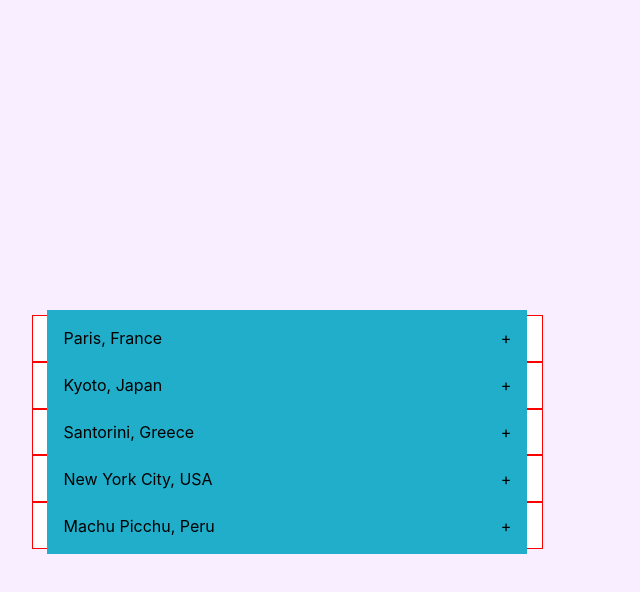
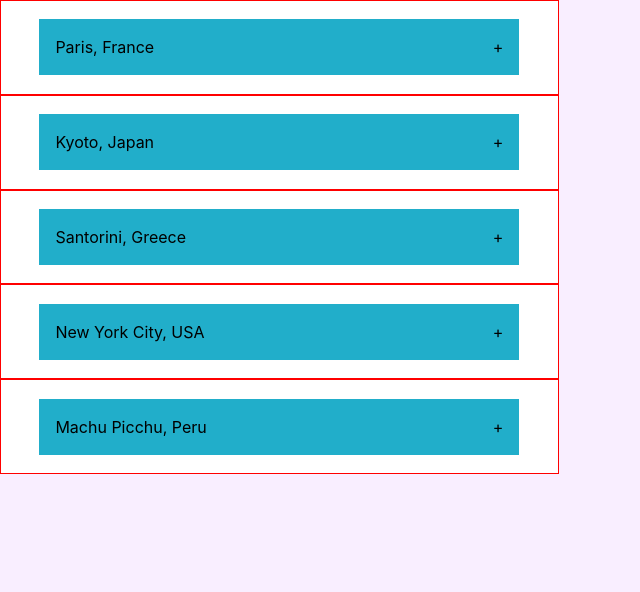
Before and after one commit to daltobello/faq-accordion, a React (Vite) app: page / in a window 1280 px wide. Shown: the top 592 px of the page, without its empty margins (0-640 px from the left). Built offline with nearby package versions, Linux system fonts and the light colour scheme.

Commit message:
Add margin 0 for html

```diff
--- a/src/index.css
+++ b/src/index.css
@@ -2,15 +2,9 @@
   font-family: Inter, system-ui, Avenir, Helvetica, Arial, sans-serif;
   line-height: 1.5;
   font-weight: 400;
-  max-width: 1280px;
   margin: 0 auto;
-  padding: 2rem;
   text-align: center;
   background-color: #f9eeff;
-  /* background-color: #9d0beb; */
-
-  color-scheme: light dark;
-  color: rgba(255, 255, 255, 0.87);
 
   font-synthesis: none;
   text-rendering: optimizeLegibility;
@@ -18,56 +12,16 @@
   -moz-osx-font-smoothing: grayscale;
 }
 
-a {
-  font-weight: 500;
-  color: #646cff;
-  text-decoration: inherit;
+html {
+  margin: 0;
 }
-a:hover {
-  color: #535bf2;
-}
+
 
 body {
   margin: 0;
-  display: flex;
-  place-items: center;
-  min-width: 320px;
+  /* display: flex; */
+  /* justify-content: center; */
+  /* place-items: center; */
   min-height: 100vh;
+  width: 100%;
 }
-
-h1 {
-  font-size: 3.2em;
-  line-height: 1.1;
-}
-
-button {
-  border-radius: 8px;
-  border: 1px solid transparent;
-  padding: 0.6em 1.2em;
-  font-size: 1em;
-  font-weight: 500;
-  font-family: inherit;
-  background-color: #1a1a1a;
-  cursor: pointer;
-  transition: border-color 0.25s;
-}
-button:hover {
-  border-color: #646cff;
-}
-button:focus,
-button:focus-visible {
-  outline: 4px auto -webkit-focus-ring-color;
-}
-
-/* @media (prefers-color-scheme: light) {
-  :root {
-    color: #213547;
-    background-color: #ffffff;
-  }
-  a:hover {
-    color: #747bff;
-  }
-  button {
-    background-color: #f9f9f9;
-  }
-} */
```
